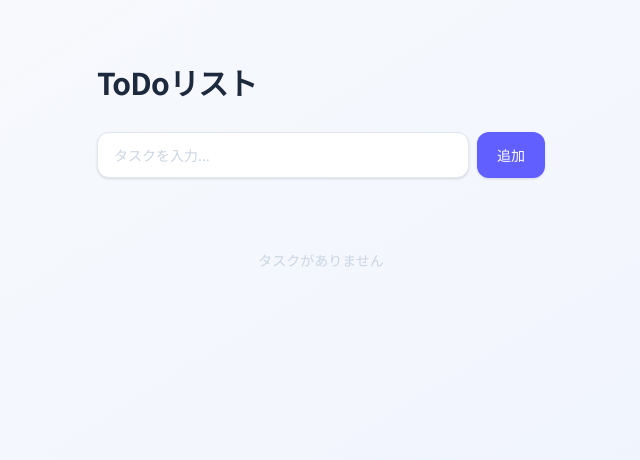
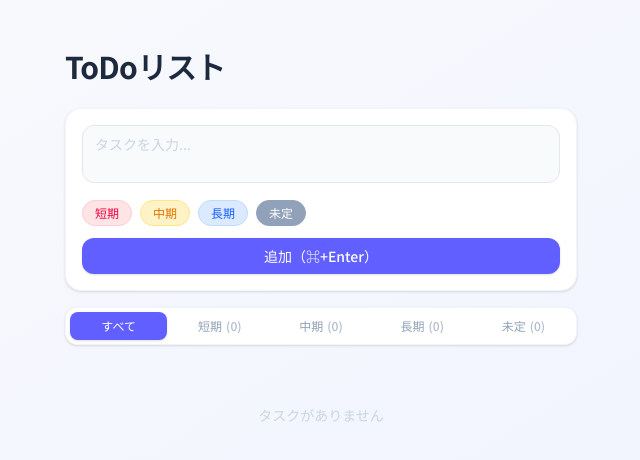
Before and after one commit to clapton0870-lang/ToDoapp, a Next.js app: page / in a window 1280 px wide. Shown: the top 460 px of the page, without its empty margins (319-959 px from the left). Built offline with nearby package versions, Linux system fonts and the light colour scheme.

Commit message:
カテゴリ分けと並び替え機能を追加

```diff
--- a/app/page.tsx
+++ b/app/page.tsx
@@ -1,16 +1,37 @@
 "use client";
 
 import { useState, useRef, useEffect } from "react";
+
+type Category = "短期" | "中期" | "長期" | "未定";
 
 type Todo = {
   id: number;
   text: string;
   done: boolean;
+  category: Category;
+};
+
+const CATEGORIES: Category[] = ["短期", "中期", "長期", "未定"];
+
+const CATEGORY_COLOR: Record<Category, string> = {
+  短期: "bg-rose-100 text-rose-600 border-rose-200",
+  中期: "bg-amber-100 text-amber-600 border-amber-200",
+  長期: "bg-blue-100 text-blue-600 border-blue-200",
+  未定: "bg-slate-100 text-slate-500 border-slate-200",
+};
+
+const CATEGORY_ACTIVE: Record<Category, string> = {
+  短期: "bg-rose-500 text-white border-rose-500",
+  中期: "bg-amber-500 text-white border-amber-500",
+  長期: "bg-blue-500 text-white border-blue-500",
+  未定: "bg-slate-400 text-white border-slate-400",
 };
 
 export default function Home() {
   const [todos, setTodos] = useState<Todo[]>([]);
   const [input, setInput] = useState("");
+  const [selectedCategory, setSelectedCategory] = useState<Category>("未定");
+  const [activeTab, setActiveTab] = useState<Category | "すべて">("すべて");
   const [editingId, setEditingId] = useState<number | null>(null);
   const [editingText, setEditingText] = useState("");
   const editRef = useRef<HTMLTextAreaElement>(null);
@@ -24,7 +45,7 @@ export default function Home() {
     if (!trimmed) return;
     setTodos((prev) => [
       ...prev,
-      { id: Date.now(), text: trimmed, done: false },
+      { id: Date.now(), text: trimmed, done: false, category: selectedCategory },
     ]);
     setInput("");
   };
@@ -54,13 +75,44 @@ export default function Home() {
     setEditingId(null);
   };
 
+  const changeCategory = (id: number, category: Category) => {
+    setTodos((prev) =>
+      prev.map((t) => (t.id === id ? { ...t, category } : t))
+    );
+  };
+
+  const moveUp = (id: number) => {
+    setTodos((prev) => {
+      const idx = prev.findIndex((t) => t.id === id);
+      if (idx <= 0) return prev;
+      const next = [...prev];
+      [next[idx - 1], next[idx]] = [next[idx], next[idx - 1]];
+      return next;
+    });
+  };
+
+  const moveDown = (id: number) => {
+    setTodos((prev) => {
+      const idx = prev.findIndex((t) => t.id === id);
+      if (idx >= prev.length - 1) return prev;
+      const next = [...prev];
+      [next[idx], next[idx + 1]] = [next[idx + 1], next[idx]];
+      return next;
+    });
+  };
+
+  const filteredTodos =
+    activeTab === "すべて"
+      ? todos
+      : todos.filter((t) => t.category === activeTab);
+
   const remaining = todos.filter((t) => !t.done).length;
 
   return (
-    <main className="min-h-screen bg-gradient-to-br from-slate-50 to-indigo-50 flex items-start justify-center pt-16 px-4">
-      <div className="w-full max-w-md">
+    <main className="min-h-screen bg-gradient-to-br from-slate-50 to-indigo-50 flex items-start justify-center pt-12 px-4">
+      <div className="w-full max-w-lg">
         {/* Header */}
-        <div className="mb-8">
+        <div className="mb-6">
           <h1 className="text-3xl font-bold text-slate-800 tracking-tight">
             ToDoリスト
           </h1>
@@ -72,7 +124,7 @@ export default function Home() {
         </div>
 
         {/* Input */}
-        <div className="flex gap-2 mb-6">
+        <div className="bg-white rounded-2xl border border-slate-100 shadow-sm p-4 mb-4">
           <textarea
             value={input}
             onChange={(e) => setInput(e.target.value)}
@@ -80,33 +132,95 @@ export default function Home() {
               if (e.key === "Enter" && e.metaKey) addTodo();
             }}
             placeholder="タスクを入力..."
-            rows={1}
-            className="flex-1 px-4 py-3 rounded-xl border border-slate-200 bg-white text-slate-800 placeholder-slate-300 text-sm shadow-sm focus:outline-none focus:ring-2 focus:ring-indigo-400 focus:border-transparent transition resize-none"
+            rows={2}
+            className="w-full px-3 py-2 rounded-xl border border-slate-200 bg-slate-50 text-slate-800 placeholder-slate-300 text-sm focus:outline-none focus:ring-2 focus:ring-indigo-400 focus:border-transparent transition resize-none mb-3"
           />
+          {/* Category selector */}
+          <div className="flex gap-2 flex-wrap mb-3">
+            {CATEGORIES.map((cat) => (
+              <button
+                key={cat}
+                onClick={() => setSelectedCategory(cat)}
+                className={`px-3 py-1 rounded-full text-xs font-medium border transition cursor-pointer ${
+                  selectedCategory === cat
+                    ? CATEGORY_ACTIVE[cat]
+                    : CATEGORY_COLOR[cat]
+                }`}
+              >
+                {cat}
+              </button>
+            ))}
+          </div>
           <button
             onClick={addTodo}
-            className="px-5 py-3 rounded-xl bg-indigo-500 hover:bg-indigo-600 active:bg-indigo-700 text-white text-sm font-medium shadow-sm transition-colors cursor-pointer"
+            className="w-full py-2 rounded-xl bg-indigo-500 hover:bg-indigo-600 active:bg-indigo-700 text-white text-sm font-medium shadow-sm transition-colors cursor-pointer"
           >
-            追加
+            追加（⌘+Enter）
           </button>
+        </div>
+
+        {/* Tabs */}
+        <div className="flex gap-1 mb-3 bg-white rounded-xl p-1 border border-slate-100 shadow-sm">
+          {(["すべて", ...CATEGORIES] as const).map((tab) => (
+            <button
+              key={tab}
+              onClick={() => setActiveTab(tab)}
+              className={`flex-1 py-1.5 rounded-lg text-xs font-medium transition cursor-pointer ${
+                activeTab === tab
+                  ? "bg-indigo-500 text-white shadow-sm"
+                  : "text-slate-400 hover:text-slate-600"
+              }`}
+            >
+              {tab}
+              {tab !== "すべて" && (
+                <span className="ml-1 opacity-70">
+                  ({todos.filter((t) => t.category === tab).length})
+                </span>
+              )}
+            </button>
+          ))}
         </div>
 
         {/* Todo list */}
         <ul className="space-y-2">
-          {todos.length === 0 && (
+          {filteredTodos.length === 0 && (
             <li className="text-center text-slate-300 text-sm py-12">
               タスクがありません
             </li>
           )}
-          {todos.map((todo) => (
+          {filteredTodos.map((todo, idx) => (
             <li
               key={todo.id}
-              className="flex items-center gap-3 px-4 py-3 rounded-xl bg-white border border-slate-100 shadow-sm group transition-all"
+              className="flex items-start gap-3 px-4 py-3 rounded-xl bg-white border border-slate-100 shadow-sm group transition-all"
             >
+              {/* 並び替えボタン */}
+              <div className="flex flex-col gap-0.5 mt-0.5 opacity-0 group-hover:opacity-100 transition-opacity">
+                <button
+                  onClick={() => moveUp(todo.id)}
+                  disabled={idx === 0}
+                  className="text-slate-300 hover:text-indigo-400 disabled:opacity-20 cursor-pointer"
+                  aria-label="上へ"
+                >
+                  <svg className="w-3 h-3" fill="none" viewBox="0 0 24 24" stroke="currentColor" strokeWidth={3}>
+                    <path strokeLinecap="round" strokeLinejoin="round" d="M5 15l7-7 7 7" />
+                  </svg>
+                </button>
+                <button
+                  onClick={() => moveDown(todo.id)}
+                  disabled={idx === filteredTodos.length - 1}
+                  className="text-slate-300 hover:text-indigo-400 disabled:opacity-20 cursor-pointer"
+                  aria-label="下へ"
+                >
+                  <svg className="w-3 h-3" fill="none" viewBox="0 0 24 24" stroke="currentColor" strokeWidth={3}>
+                    <path strokeLinecap="round" strokeLinejoin="round" d="M19 9l-7 7-7-7" />
+                  </svg>
+                </button>
+              </div>
+
               {/* Checkbox */}
               <button
                 onClick={() => toggleTodo(todo.id)}
-                className={`w-5 h-5 rounded-full border-2 flex-shrink-0 flex items-center justify-center transition-colors cursor-pointer ${
+                className={`w-5 h-5 rounded-full border-2 flex-shrink-0 flex items-center justify-center transition-colors cursor-pointer mt-0.5 ${
                   todo.done
                     ? "bg-indigo-500 border-indigo-500"
                     : "border-slate-300 hover:border-indigo-400"
@@ -114,21 +228,30 @@ export default function Home() {
                 aria-label={todo.done ? "未完了に戻す" : "完了にする"}
               >
                 {todo.done && (
-                  <svg
-                    className="w-3 h-3 text-white"
-                    fill="none"
-                    viewBox="0 0 24 24"
-                    stroke="currentColor"
-                    strokeWidth={3}
-                  >
-                    <path
-                      strokeLinecap="round"
-                      strokeLinejoin="round"
-                      d="M5 13l4 4L19 7"
-                    />
+                  <svg className="w-3 h-3 text-white" fill="none" viewBox="0 0 24 24" stroke="currentColor" strokeWidth={3}>
+                    <path strokeLinecap="round" strokeLinejoin="round" d="M5 13l4 4L19 7" />
                   </svg>
                 )}
               </button>
+
+              {/* Content */}
+              <div className="flex-1 min-w-0">
+                {/* Category badge + change */}
+                <div className="flex gap-1 flex-wrap mb-1">
+                  {CATEGORIES.map((cat) => (
+                    <button
+                      key={cat}
+                      onClick={() => changeCategory(todo.id, cat)}
+                      className={`px-2 py-0.5 rounded-full text-xs border transition cursor-pointer ${
+                        todo.category === cat
+                          ? CATEGORY_ACTIVE[cat]
+                          : "bg-transparent border-slate-100 text-slate-300 hover:border-slate-300"
+                      }`}
+                    >
+                      {cat}
+                    </button>
+                  ))}
+                </div>
 
                 {/* Text / Edit */}
                 {editingId === todo.id ? (
@@ -140,13 +263,13 @@ export default function Home() {
                     onKeyDown={(e) => {
                       if (e.key === "Escape") setEditingId(null);
                     }}
-                  className="flex-1 text-sm leading-relaxed text-slate-700 bg-indigo-50 border border-indigo-300 rounded-lg px-2 py-1 resize-none focus:outline-none focus:ring-2 focus:ring-indigo-400"
+                    className="w-full text-sm leading-relaxed text-slate-700 bg-indigo-50 border border-indigo-300 rounded-lg px-2 py-1 resize-none focus:outline-none focus:ring-2 focus:ring-indigo-400"
                     rows={2}
                   />
                 ) : (
                   <span
                     onClick={() => !todo.done && startEdit(todo)}
-                  className={`flex-1 text-sm leading-relaxed transition-colors whitespace-pre-wrap ${
+                    className={`text-sm leading-relaxed whitespace-pre-wrap block transition-colors ${
                       todo.done
                         ? "line-through text-slate-300"
                         : "text-slate-700 cursor-text hover:text-indigo-600"
@@ -155,25 +278,16 @@ export default function Home() {
                     {todo.text}
                   </span>
                 )}
+              </div>
 
               {/* Delete */}
               <button
                 onClick={() => deleteTodo(todo.id)}
-                className="opacity-0 group-hover:opacity-100 text-slate-300 hover:text-red-400 transition-all cursor-pointer"
+                className="opacity-0 group-hover:opacity-100 text-slate-300 hover:text-red-400 transition-all cursor-pointer mt-0.5"
                 aria-label="削除"
               >
-                <svg
-                  className="w-4 h-4"
-                  fill="none"
-                  viewBox="0 0 24 24"
-                  stroke="currentColor"
-                  strokeWidth={2}
-                >
-                  <path
-                    strokeLinecap="round"
-                    strokeLinejoin="round"
-                    d="M6 18L18 6M6 6l12 12"
-                  />
+                <svg className="w-4 h-4" fill="none" viewBox="0 0 24 24" stroke="currentColor" strokeWidth={2}>
+                  <path strokeLinecap="round" strokeLinejoin="round" d="M6 18L18 6M6 6l12 12" />
                 </svg>
               </button>
             </li>
```
Lines whose indentation alone changed are shown as unchanged.
